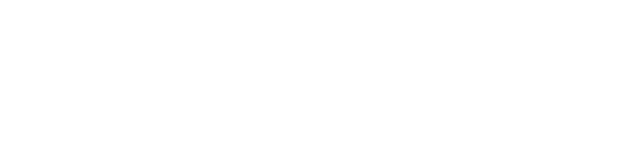
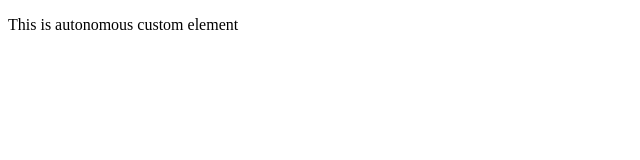
Before and after one commit to furkan-developer/workspace-web-component, a plain HTML site: page index.html in a window 1280 px wide. Shown: the whole page, without its empty margins (0-640 px from the left). Drawn offline with Linux system fonts and the light colour scheme.

Commit message:
CREATED| simple custom element

```diff
--- /dev/null
+++ b/components/task.js
@@ -0,0 +1,17 @@
+// creating autonomous custom element
+class Task extends HTMLElement{
+    constructor(){
+        super();
+    }
+
+    // Called each time the element is added to document.
+    connectedCallback(){
+        // As far as possible, you should implement custom element setup in this callback rather than constructor.
+        this.innerHTML = `<p>This is autonomous custom element</p>`;
+    }
+}
+
+// Registering a custom element to make available in a page
+customElements.define("task-component",Task);
+
+export default Task;
--- a/index.html
+++ b/index.html
@@ -7,5 +7,9 @@
 </head>
 <body>
 
+    <!-- Using autonomous custom element -->
+    <task-component></task-component>
+
+    <script src="index.js" type="module"></script>
 </body>
 </html>
--- /dev/null
+++ b/index.js
@@ -0,0 +1 @@
+import task from "./components/task.js";
```
